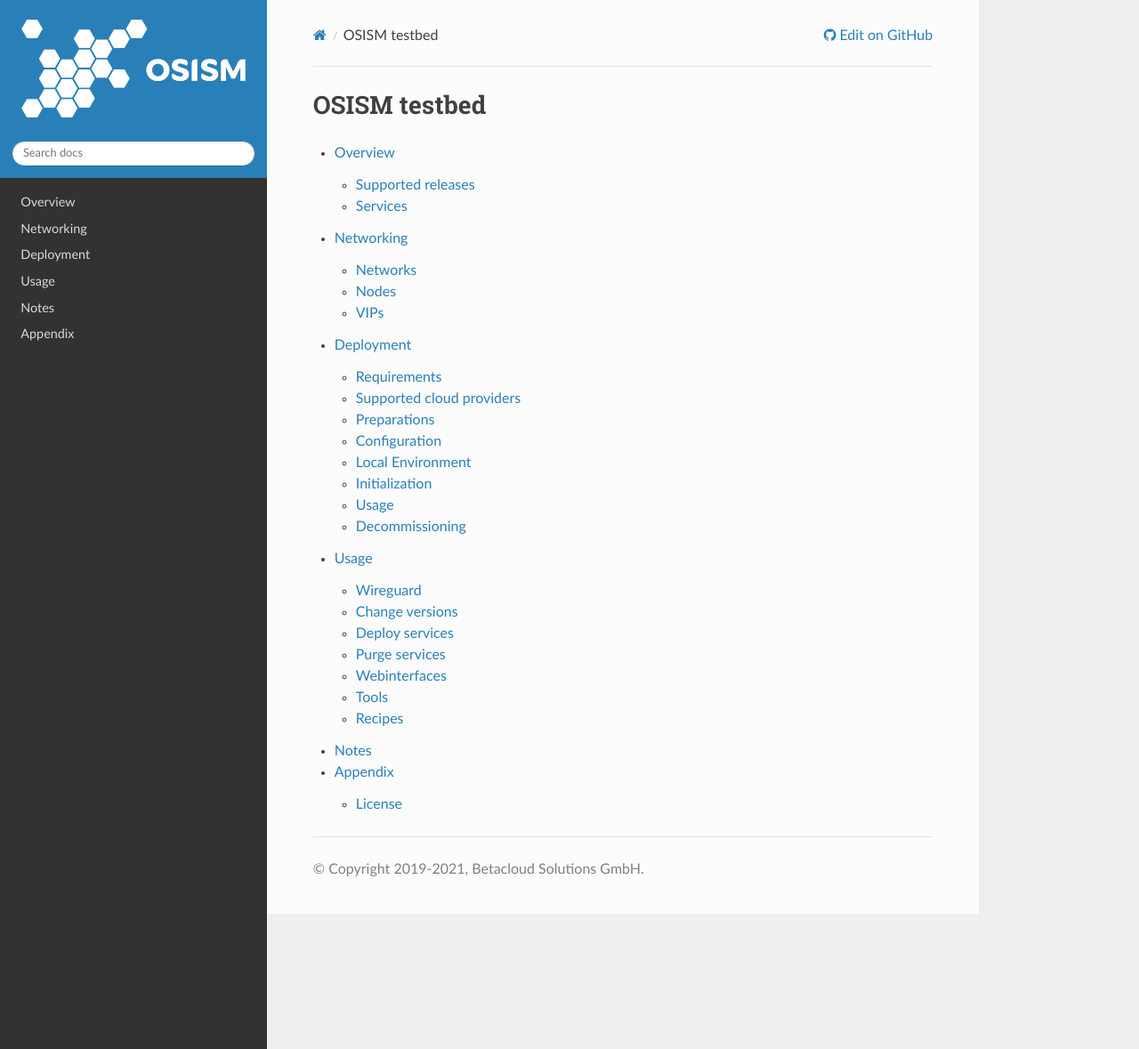
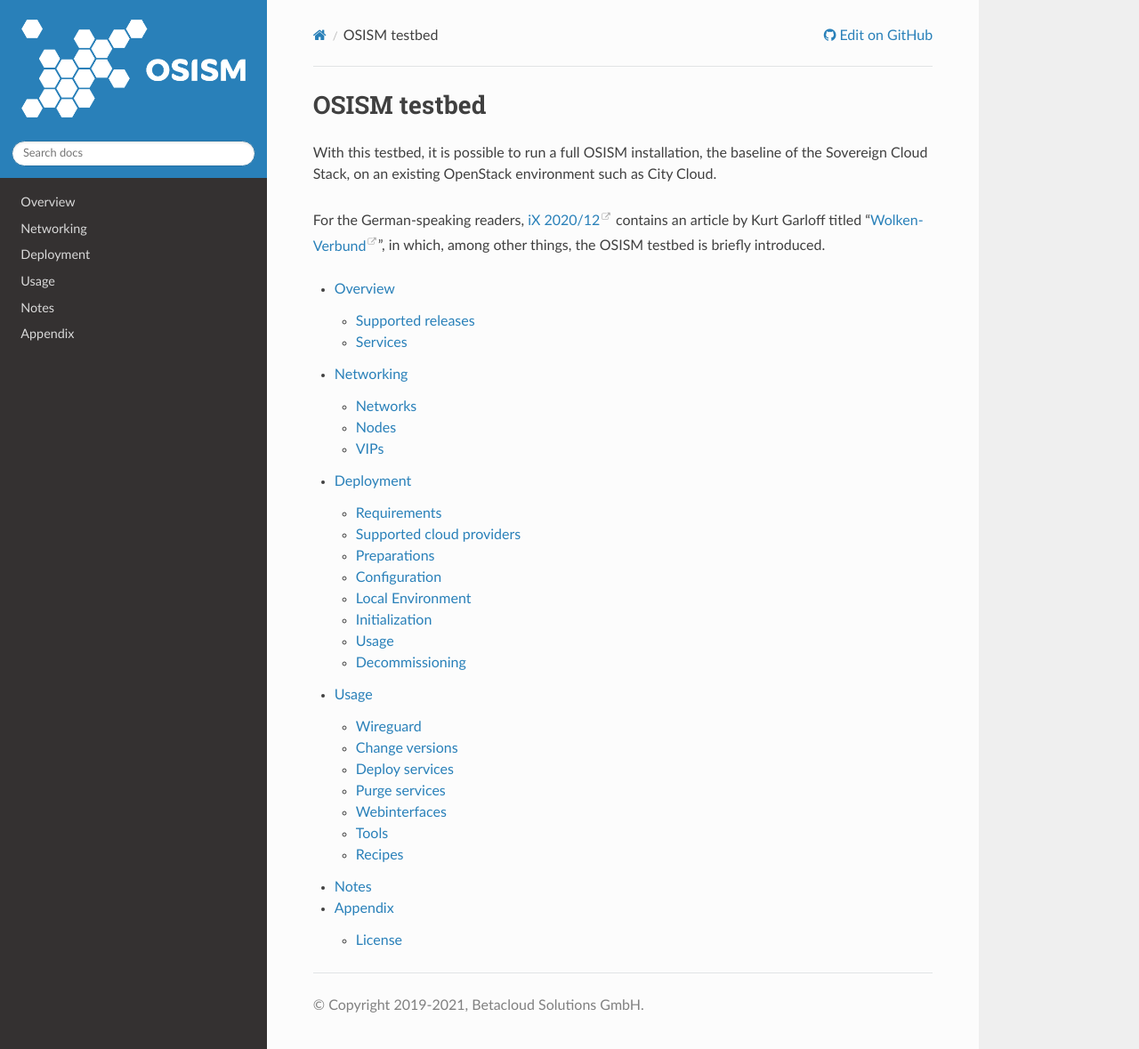
Before and after one commit to osism/testbed, a Sphinx documentation site: the page built from docs/source/index.rst, in a window 1280 px wide and 1179 px high. Shown: the whole window at 89% size. Built offline with Sphinx 7.4.7 and the Read the Docs theme 2.0.0, drawn with Linux system fonts in a browser that asks for light colours.

Commit message:
docs: link the ix article (#622)
Signed-off-by: Christian Berendt <berendt@betacloud-solutions.de>

```diff
--- a/docs/source/index.rst
+++ b/docs/source/index.rst
@@ -1,6 +1,15 @@
 =============
 OSISM testbed
 =============
+
+With this testbed, it is possible to run a full OSISM installation, the baseline
+of the Sovereign Cloud Stack, on an existing OpenStack environment such as
+City Cloud.
+
+For the German-speaking readers, `iX 2020/12 <https://www.osism.tech/files/ix.2020.12.048_059.pdf_kiosk.pdf>`_
+contains an article by Kurt Garloff titled
+"`Wolken-Verbund <https://www.osism.tech/files/ix.2020.12.048_059.pdf_kiosk.pdf>`_",
+in which, among other things, the OSISM testbed is briefly introduced.
 
 .. toctree::
    :maxdepth: 2
```
